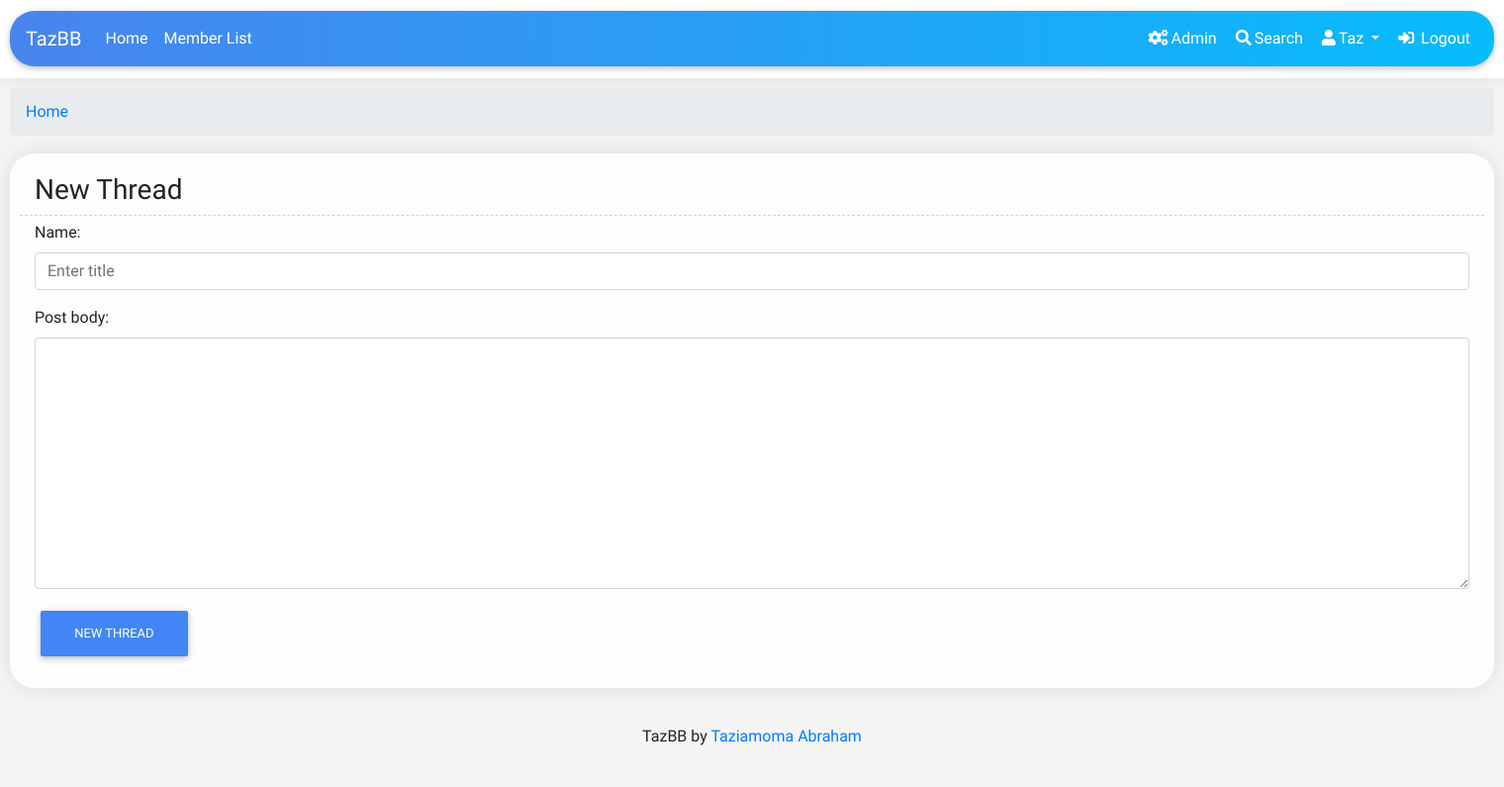
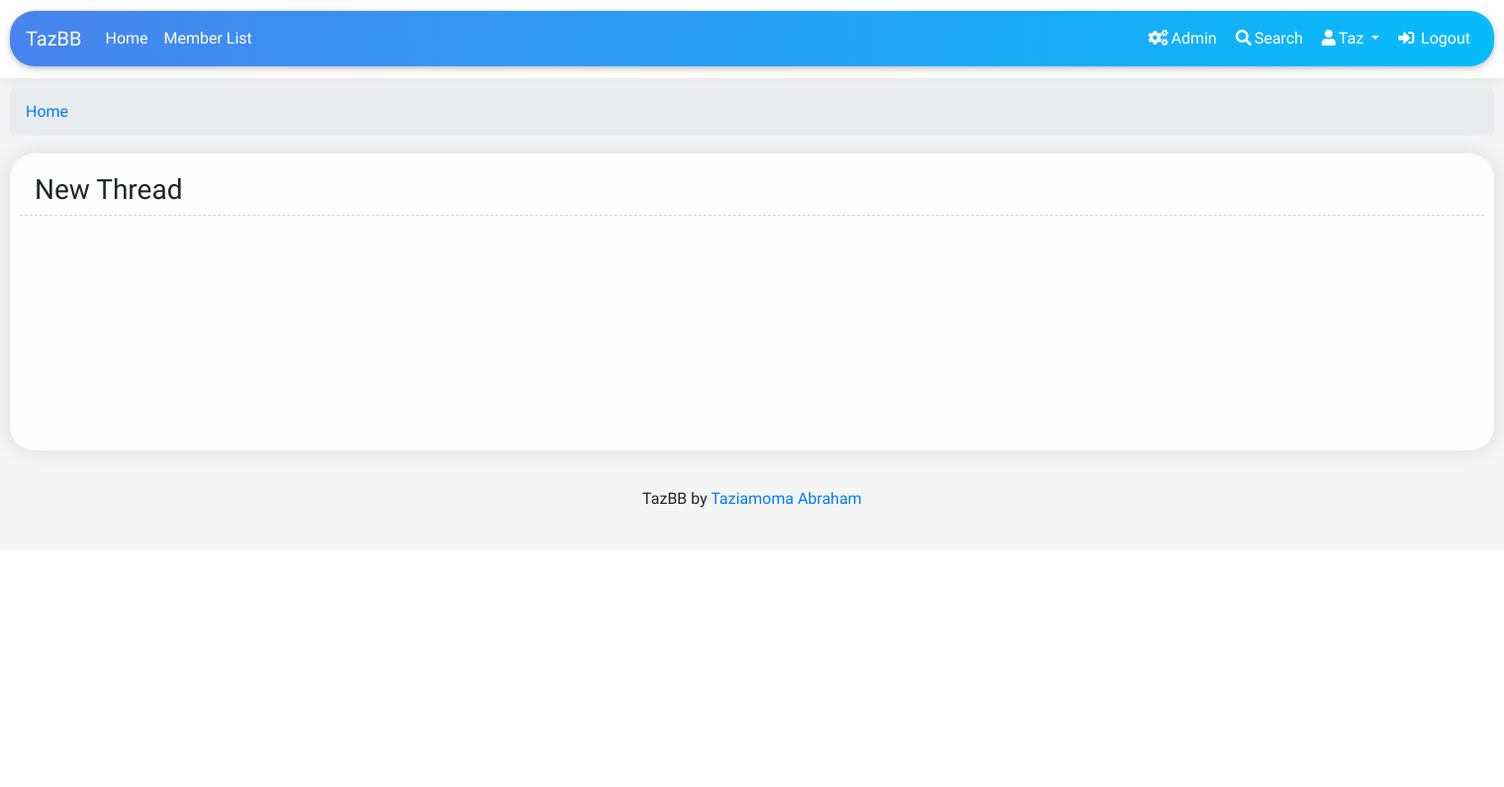
Before and after one commit to taziamoma/TazBB, a Django app: template templates/thread/newthread.html in a window 1520 px wide. Shown: the part 280-1075 px from the top of the page at 99% size. After the commit the page ends 793 px from the top, so only its background shows below. Run offline with Django 3.2, Linux system fonts and the light colour scheme; the template is opened without the code that fills it: values that come from a table or form of the project are taken from there, others are empty; a user stored in the database is signed in; some libraries are stand-ins or nearby versions.

```diff
--- a/templates/thread/newthread.html
+++ b/templates/thread/newthread.html
@@ -7,21 +7,7 @@
             <h3>New Thread</h3>
         </div>
         <div class="container-fluid thread-form">
-            {% if user.is_authenticated %}
-                <!--START NEW THREAD FORM -->
-                <div class="form-group">
-                    <form method="post" >
-                        {% csrf_token %}
-                        {{ thread_form.as_p }}
-                        {{ post_form.as_p }}
-                        <button type="submit" class="btn btn-primary" name="thread_submit">New Thread</button>
-                    </form>
-                </div>
-                <!--END NEW THREAD FORM -->
-            {% else %}
-                <h1>You must be logged in to create a new thread</h1>
 
-            {% endif %}
         </div>
     </div>
 
```
